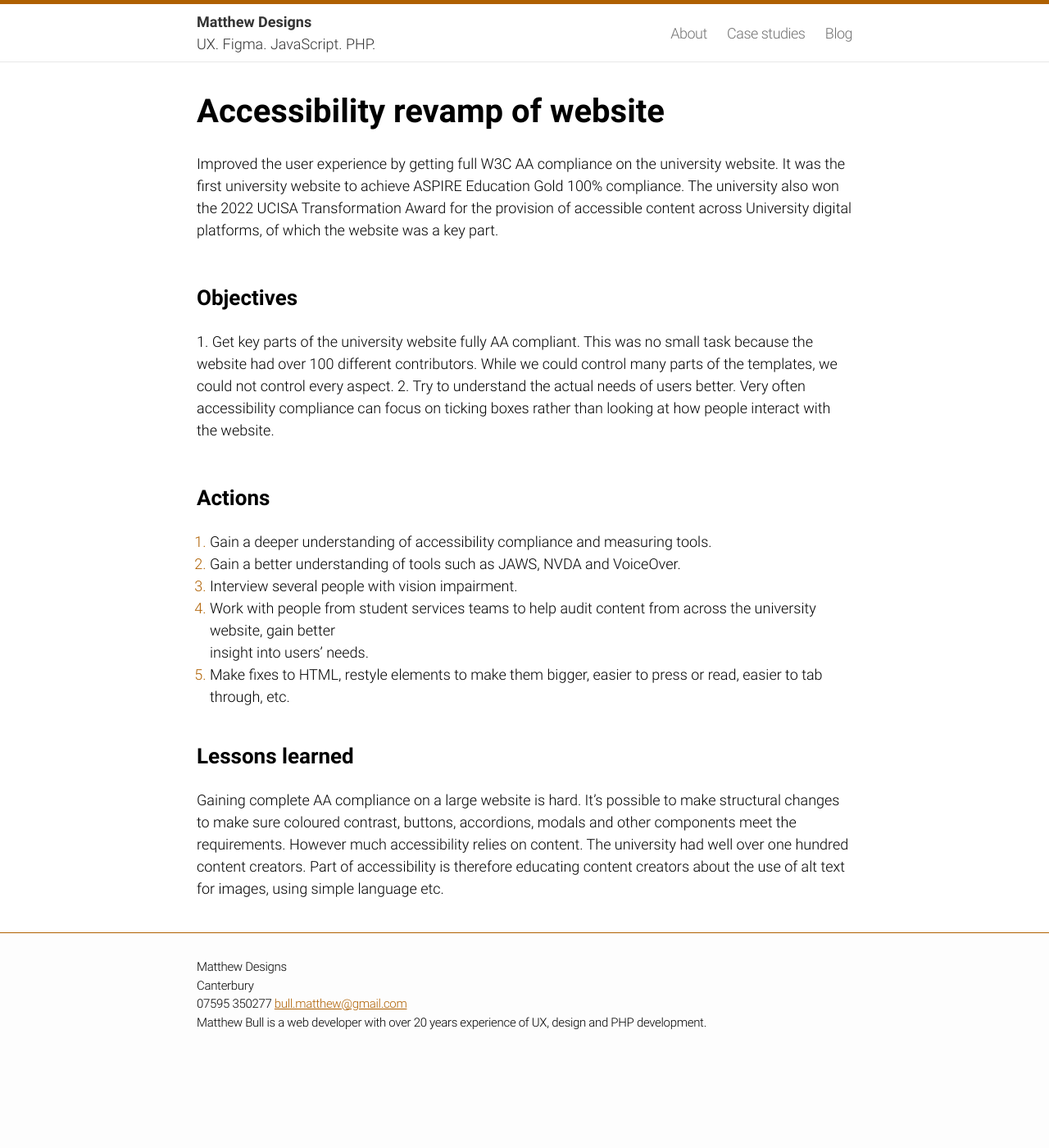
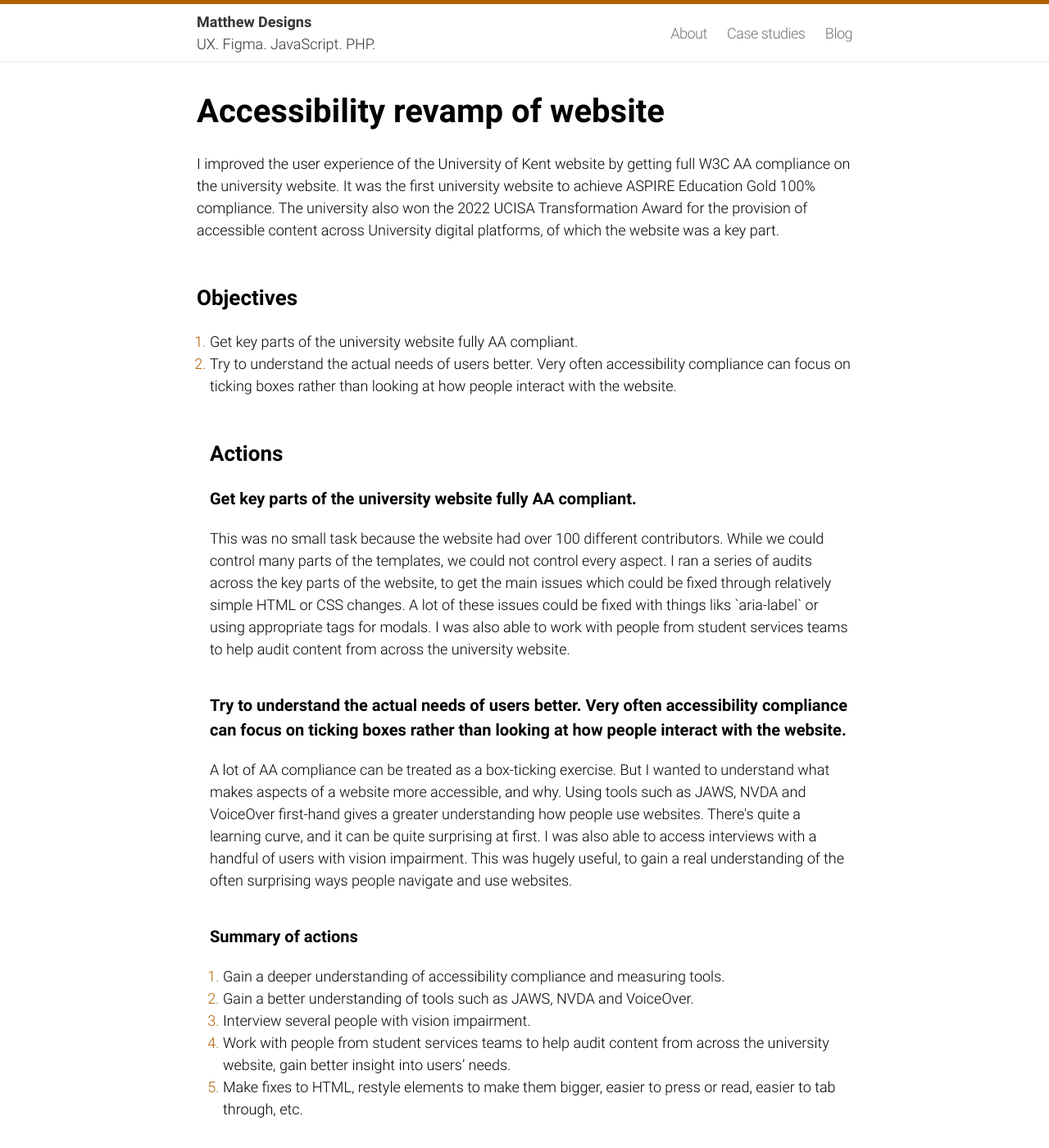
Before and after one commit to gnozu/gnozu.github.io, a Jekyll site: the page built from accessibility.html, in a window 1280 px wide and 1400 px high. Shown: the whole window at 82% size. Built offline with Jekyll 4.4.1, drawn with Linux system fonts in a browser that asks for light colours; nearby versions of some CDN libraries; a script that is not in the unit is left out; some of the changed text lies outside the part shown.

Commit message:
updated accessibility case study

```diff
--- a/accessibility.html
+++ b/accessibility.html
@@ -6,33 +6,48 @@ permalink: /accessibility/
 
 <h1>Accessibility revamp of website</h1>
 <p>
-Improved the user experience by getting full W3C AA compliance on the university website. It was the first university
+I improved the user experience of the University of Kent website by getting full W3C AA compliance on the university website. It was the first university
 website to achieve ASPIRE Education Gold 100% compliance. The university also won the 2022 UCISA Transformation Award
 for the provision of accessible content across University digital platforms, of which the website was a key part.
 </p>
 
 <h2>Objectives</h2>
-<p>
-1. Get key parts of the university website fully AA compliant. This was no small task because the website had over 100
-different contributors. While we could control many parts of the templates, we could not control every aspect.
-2. Try to understand the actual needs of users better. Very often accessibility compliance can focus on ticking boxes
-rather than looking at how people interact with the website.
+<ol>
+    <li>Get key parts of the university website fully AA compliant.</li>
+    <li>Try to understand the actual needs of users better. Very often accessibility compliance can focus on ticking boxes
+rather than looking at how people interact with the website.</li>
 </p>
 
 <h2>Actions</h2>
+
+<h3>Get key parts of the university website fully AA compliant.</h3>
+
+This was no small task because the website had over 100 different contributors. While we could control many parts of the templates, we could not control every aspect.
+I ran a series of audits across the key parts of the website, to get the main issues which could be fixed through relatively simple HTML or CSS changes.
+A lot of these issues could be fixed with things liks `aria-label` or using appropriate tags for modals.
+I was also able to work with people from student services teams to help audit content from across the university website.
+
+<h3>Try to understand the actual needs of users better. Very often accessibility compliance can focus on ticking boxes
+rather than looking at how people interact with the website.</h3>
+
+A lot of AA compliance can be treated as a box-ticking exercise. But I wanted to understand what makes aspects of a website more accessible, and why.
+Using tools such as JAWS, NVDA and VoiceOver first-hand gives a greater understanding how people use websites. There's quite a learning curve, and it can be quite surprising at first.
+
+I was also able to access interviews with a handful of users with vision impairment. This was hugely useful, to gain a real understanding of the often surprising ways people navigate and use websites.
+
+<h3>Summary of actions</h3>
 <ol>
     <li>Gain a deeper understanding of accessibility compliance and measuring tools.</li>
     <li>Gain a better understanding of tools such as JAWS, NVDA and VoiceOver.</li>
     <li>Interview several people with vision impairment.</li>
-    <li>Work with people from student services teams to help audit content from across the university website, gain better</li>
-    insight into users’ needs.</li>
+    <li>Work with people from student services teams to help audit content from across the university website, gain better insight into users’ needs.</li>
     <li>Make fixes to HTML, restyle elements to make them bigger, easier to press or read, easier to tab through, etc.</li>
 </ol>
 
 <h2>Lessons learned</h2>
-<div>
-Gaining complete AA compliance on a large website is hard. It’s possible to make structural changes to make sure
+
+<p>Gaining complete AA compliance on a large website is hard. It’s possible to make structural changes to make sure
 coloured contrast, buttons, accordions, modals and other components meet the requirements. However much accessibility
-relies on content. The university had well over one hundred content creators. Part of accessibility is therefore
-educating content creators about the use of alt text for images, using simple language etc.
-</div>
+relies on content.</p>
+<p>The university had well over one hundred content creators. Part of accessibility is therefore
+educating content creators about the use of alt text for images, using simple language etc.</p>
```
